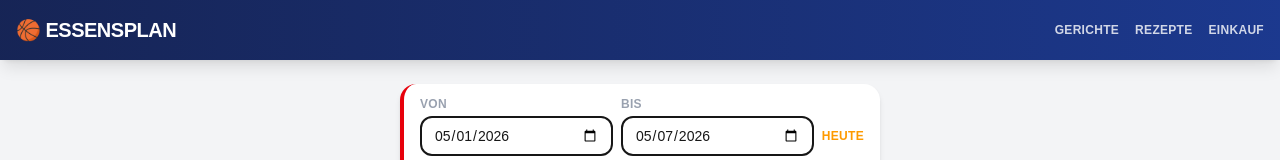
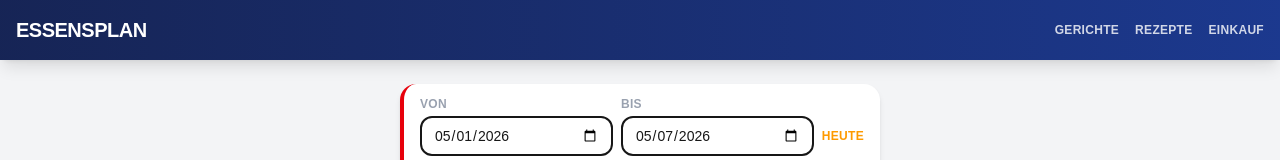
Before and after one commit to Matze112233/essensplan-app, a Next.js app: page / in a window 1280 px wide. Shown: the top 160 px of the page. Built offline with nearby package versions, Linux system fonts and the light colour scheme; no server answers; the database is empty.

Commit message:
fix: Basketball-Emoji aus Header entfernt

```diff
--- a/app/page.tsx
+++ b/app/page.tsx
@@ -107,7 +107,7 @@
     <div className="min-h-screen bg-gray-100">
       <header className="bg-gradient-to-r from-blue-950 to-blue-900 text-white px-4 py-4 sticky top-0 z-10 shadow-lg">
         <div className="flex items-center justify-between">
-          <h1 className="text-xl font-black tracking-tight uppercase">🏀 Essensplan</h1>
+          <h1 className="text-xl font-black tracking-tight uppercase">Essensplan</h1>
           <div className="flex gap-4 text-xs font-bold uppercase tracking-wide">
             <Link href="/gerichte" className="opacity-80 hover:opacity-100">Gerichte</Link>
             <Link href="/rezepte" className="opacity-80 hover:opacity-100">Rezepte</Link>
```
